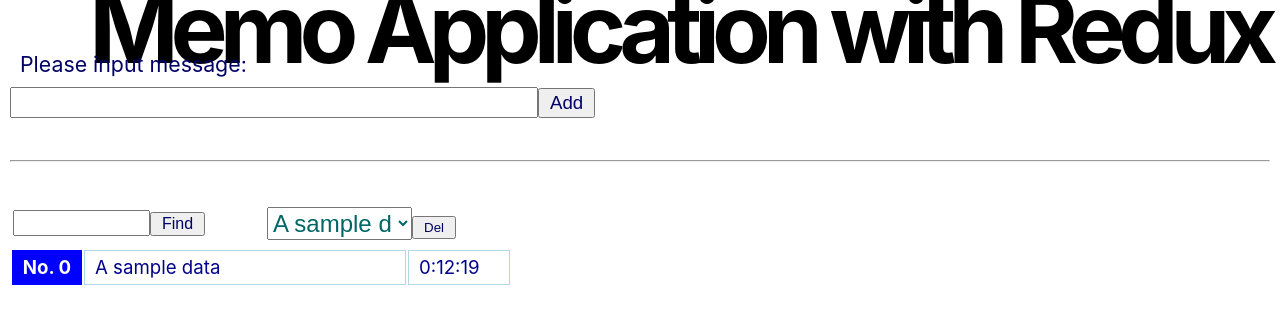
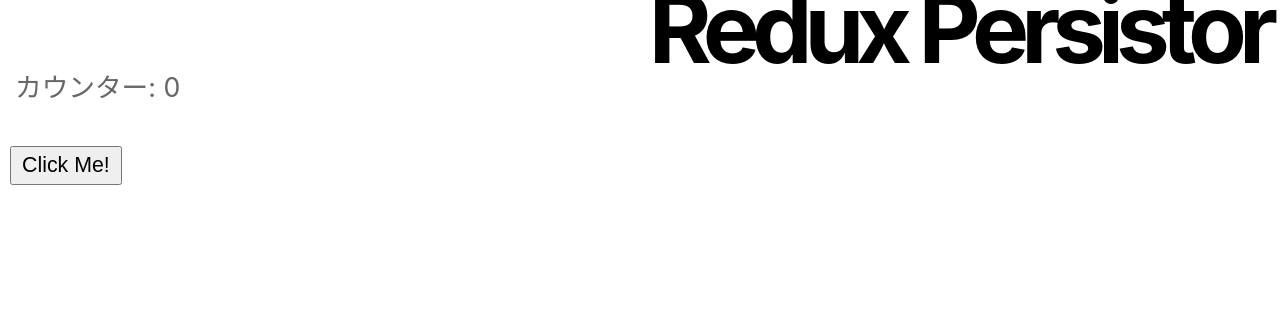
Before and after one commit to murasamejo/reactjs-nextjs-cho-nyumon, a React (Create React App) app: page / in a window 1280 px wide. Shown: the top 324 px of the page. Built offline with nearby package versions, Linux system fonts and the light colour scheme.

Commit message:
feat: 🎸 簡易的な Redux Persist の例を実装した

```diff
--- a/src/App.js
+++ b/src/App.js
@@ -1,35 +1,54 @@
 import React from 'react'
 import { connect } from 'react-redux'
 import './App.css'
-import Memo from './memo/Memo'
-import AddForm from './memo/AddForm'
-import FindForm from './memo/FindForm'
-import DelForm from './memo/DelForm'
 
-const App = () => {
-  const td = {
-    width: '250px',
+let App = props => {
+  return (
+    <div>
+      <h1>Redux Persistor</h1>
+      <Message />
+      <Button />
+    </div>
+  )
+}
+App = connect()(App)
+
+let Message = props => {
+  const style = {
+    fontSize: '20pt',
+    padding: '20px 5px',
   }
 
   return (
-    <div>
-      <h1>Memo Application with Redux</h1>
-      <AddForm />
-
-      <hr />
-
-      <table>
-        <tbody>
-          <tr>
-            <td style={td}><FindForm /></td>
-            <td style={td}><DelForm /></td>
-          </tr>
-        </tbody>
-      </table>
-
-      <Memo />
-    </div>
+    <p style={style}>
+      {props.message}: {props.counter}
+    </p>
   )
 }
+Message = connect((state) => state)(Message)
 
-export default connect()(App)
+let Button = props => {
+  const style = {
+    fontSize: '16pt',
+    padding: '5px 10px',
+  }
+
+  const doAction = e => {
+    if (e.shiftKey) {
+      props.dispatch({ type: 'DECREMENT' })
+    } else if (e.ctrlKey) {
+      props.dispatch({ type: 'RESET' })
+    } else {
+      props.dispatch({ type: 'INCREMENT' })
+    }
+  }
+
+  return (
+    <button style={style} onClick={doAction}>
+      Click Me!
+    </button>
+  )
+}
+Button = connect()(Button)
+
+export default App
--- a/src/index.js
+++ b/src/index.js
@@ -1,16 +1,61 @@
 import React from 'react'
 import ReactDOM from 'react-dom'
+import { createStore } from 'redux'
 import { Provider } from 'react-redux'
+import { persistStore, persistReducer } from 'redux-persist'
+import storage from 'redux-persist/lib/storage'
+import { PersistGate } from 'redux-persist/integration/react'
 import './index.css'
 import App from './App'
-import MemoStore from './memo/Store'
-// import { memoReducer, addMemo, deleteMemo, findMemo } from './memo/Store'
 import reportWebVitals from './reportWebVitals'
+
+const stateValue = {
+  counter: 0,
+  message: 'カウンター',
+}
+
+// レデューサ
+const counter = (state = stateValue, action) => {
+  switch (action.type) {
+    case 'INCREMENT':
+      return {
+        counter: state.counter + 1,
+        message: 'インクリメント',
+      }
+    case 'DECREMENT':
+      return {
+        counter: state.counter - 1,
+        message: 'デクリメント',
+      }
+    case 'RESET':
+      return {
+        counter: 0,
+        message: 'リセット',
+      }
+    default:
+      return state
+  }
+}
+
+// パーシストの設定
+const persistConfig = {
+  key: 'root',
+  storage,
+}
+
+// パーシストレデューサ
+const persistedReducer = persistReducer(persistConfig, counter)
+
+// ストアとパーシスターの作成
+const store = createStore(persistedReducer)
+const thisPersistor = persistStore(store)
 
 ReactDOM.render(
   <React.StrictMode>
-    <Provider store={MemoStore}>
-      <App />
+    <Provider store={store}>
+      <PersistGate loading={<p>Loading...</p>} persistor={thisPersistor}>
+        <App />
+      </PersistGate>
     </Provider>
   </React.StrictMode>,
   document.getElementById('root')
```
Also changed, not shown: src/memo_App.js (added, +35 -0 lines), src/memo_index.js (added, +19 -0 lines).
